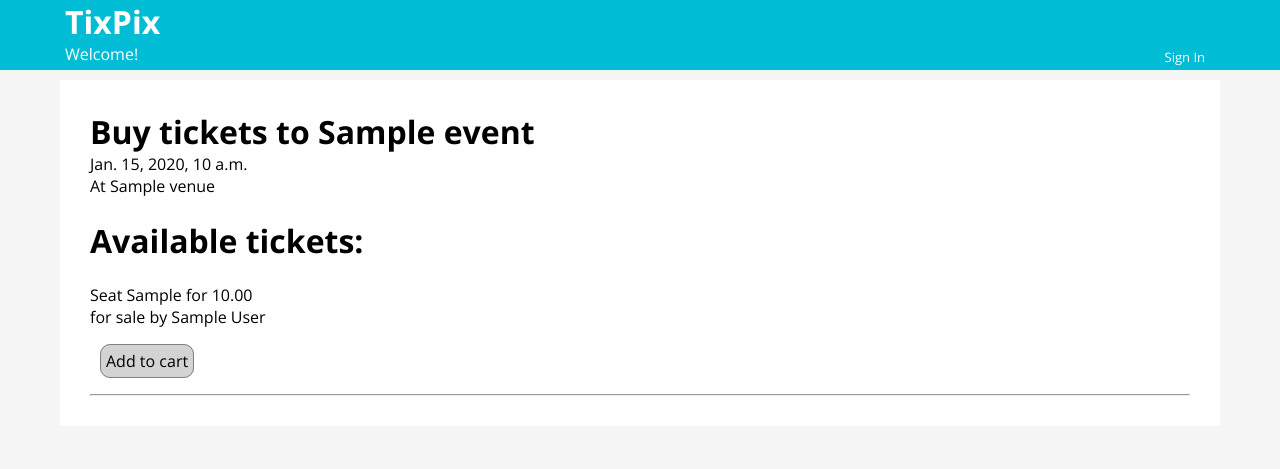
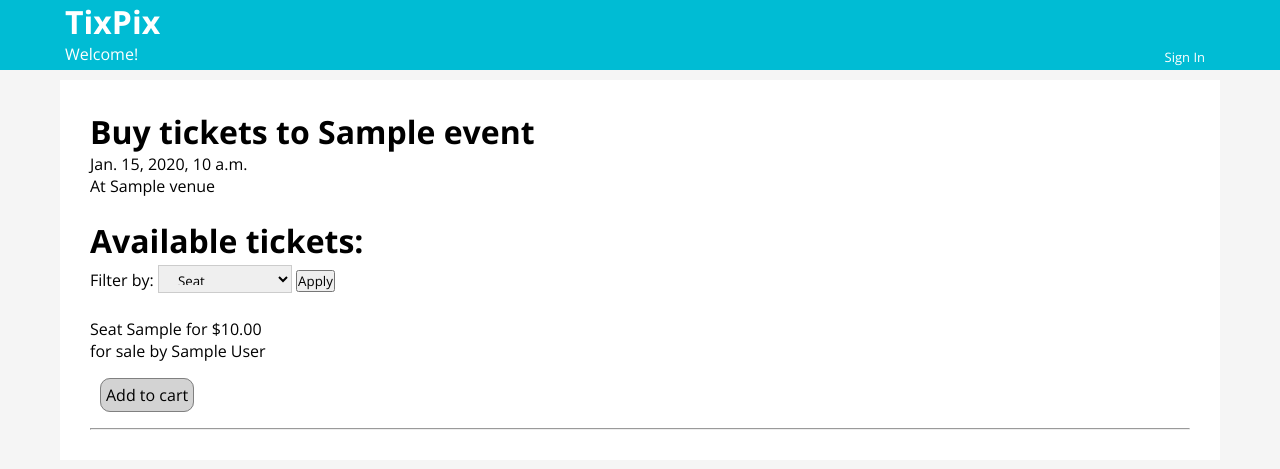
Before and after one commit to jpdoherty90/Project_Week, a Django app: page /buy/1 in a window 1280 px wide. Shown: the top 469 px of the page. Run offline with Django 3.2, Linux system fonts and the light colour scheme; tables that the repository leaves empty hold one stand-in row (values such as "Sample post").

Commit message:
added filters for buying options

```diff
--- a/apps/stubhub/templates/stubhub/buy_tix.html
+++ b/apps/stubhub/templates/stubhub/buy_tix.html
@@ -21,10 +21,20 @@
         <p>At {{ event.venue.name }}</p>
         <br>
         <h1>Available tickets:</h1>
+        <form action="/buy/{{event.id}}" method="POST">
+            {% csrf_token %}
+            Filter by: <select name="filter_by">
+                <option value="seat">Seat</option>
+                <option value="price_asc">Lowest Price</option>
+                <option value="price_desc">Highest Price</option>
+                <option value="best_value">Best Value</option>
+            </select>
+            <input type="submit" value="Apply">
+        </form>
 
         {% for ticket in available_tix %}
             <br>
-            <p>Seat {{ ticket.seat }} for {{ ticket.price}}</p>
+            <p>Seat {{ ticket.seat }} for ${{ ticket.price}}</p>
             <p>for sale by {{ ticket.seller.first_name}} {{ticket.seller.last_name}}</p>
             <br>
             <a href="" class="basic_button">Add to cart</a>
--- a/apps/stubhub/views.py
+++ b/apps/stubhub/views.py
@@ -271,7 +271,19 @@ def buy_tix(request, parameter):
 
     event = Event.objects.get(id=parameter)
 
-    available_tix = Ticket.objects.filter(available=True, event=event)
+    if request.method == "GET":
+        available_tix = Ticket.objects.filter(available=True, event=event).order_by("seat")
+
+    elif request.method == "POST":
+        if request.POST['filter_by'] == "seat":
+            available_tix = Ticket.objects.filter(available=True, event=event).order_by("seat")
+        elif request.POST['filter_by'] == "price_asc":
+            available_tix = Ticket.objects.filter(available=True, event=event).order_by("price")
+        elif request.POST['filter_by'] == "price_desc":
+            available_tix = Ticket.objects.filter(available=True, event=event).order_by("-price")
+        elif request.POST['filter_by'] == "best_value":
+            available_tix = Ticket.objects.filter(available=True, event=event).order_by("price")
+
 
     context = {
         "event": event,
--- a/generate_tickets.py
+++ b/generate_tickets.py
@@ -12,5 +12,5 @@ def get_rand_seat():
 
 
 fixture = AutoFixture(Ticket, field_values = {'price': get_rand_price, 'seat': get_rand_seat, 'buyer':None})
-for x in range (0,100):
+for x in range (0, 5000):
     entry = fixture.create(1)
```
